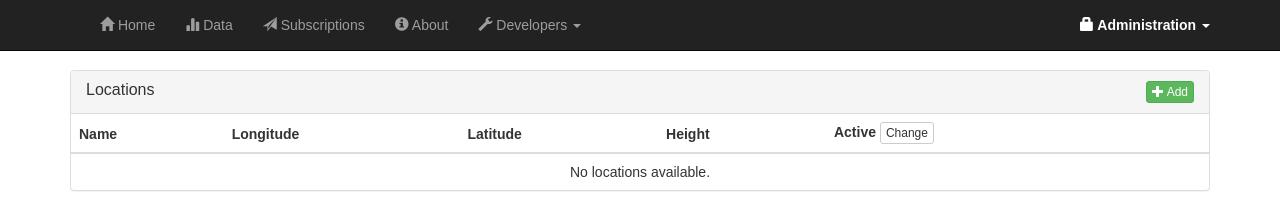
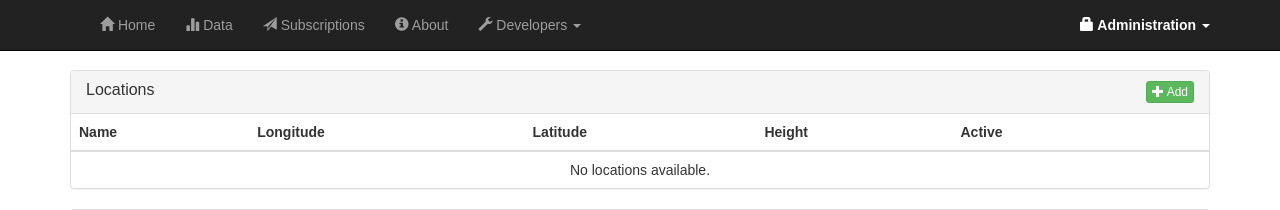
Before and after one commit to JanVan01/gwot-physical, a Flask app: template templates/config_location.html in a window 1280 px wide. Shown: the top 210 px of the page. Run offline with Flask 2, Linux system fonts and the light colour scheme; the template is opened without the code that fills it, so the values that code supplies are empty; some libraries are stand-ins or nearby versions.

Commit message:
remove Change button

```diff
--- a/templates/config_location.html
+++ b/templates/config_location.html
@@ -34,7 +34,6 @@
 					<th>Height</th>
 					<th>
 						Active
-						<a href="/config" class="btn btn-xs btn-default">Change</a>
 					</th>
 					<th>&nbsp;</th>
 				</tr>
```
